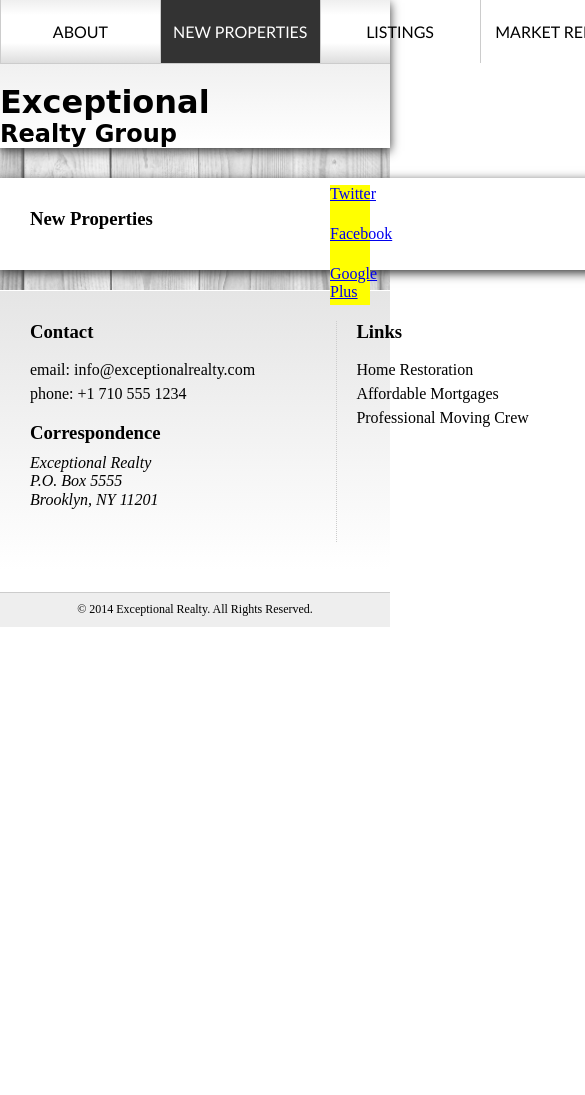
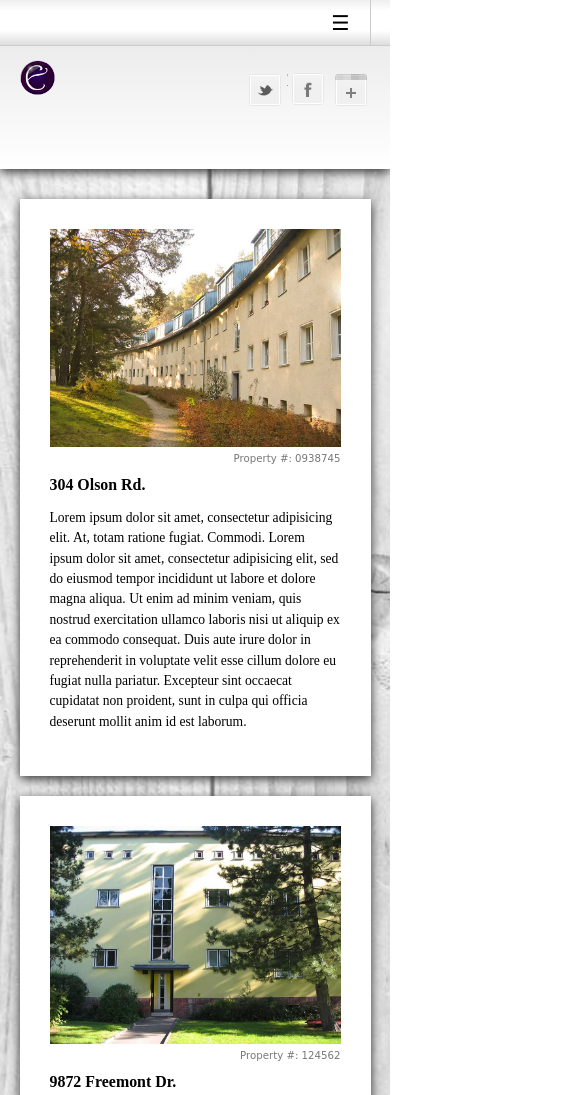
Before and after one commit to Julee117/exceptional-realty, a plain HTML site: page new-properties.html in a window 390 px wide. Shown: the top 1095 px of the page, 585 px wide, since content can reach past the window. Before the commit the page ends 844 px from the top, so only its background shows below. Drawn offline with nearby package versions, Linux system fonts and the light colour scheme; a web font is replaced by a local one.

Commit message:
add responsive layout

```diff
--- /dev/null
+++ b/css/responsive.css
@@ -0,0 +1,98 @@
+@media only screen and (max-width: 1108px) {
+  .wrapper {
+    width: 90%;
+  }
+
+  #social {
+    position: absolute;
+    top: 82px;
+    right: 4%;
+    width: auto;
+  }
+
+  #social a {
+    display: inline-block;
+  }
+}
+
+@media only screen and (max-width: 900px) {
+  body {
+    font-size: 85%;
+  }
+
+  #logo h1 {
+    width: 35px;
+    height: 35px;
+  }
+
+  #logo h2 {
+    font-size: 2.2em;
+  }
+
+  #social {
+    top: 72px;
+  }
+
+  .col-3 p {
+    -moz-column-count: 2;
+    -webkit-column-count: 2;
+    column-count: 2;
+  }
+}
+
+@media only screen and (max-width: 800px) {
+  #navbar nav a {
+    font-size: 0.9em;
+  }
+}
+
+@media only screen and (max-width: 750px) {
+  .col-1, .col-2, .col-3 {
+    width: 100%;
+    margin-left: 0;
+    float: none;
+  }
+
+  .border-right {
+    border: 0;
+  }
+
+  #details div {
+    height: auto;
+    padding-bottom: 20px;
+  }
+
+  .col-3 p {
+    -moz-column-count: 1;
+    -webkit-column-count: 1;
+    column-count: 1;
+  }
+}
+
+@media only screen and (max-width: 700px) {
+  #navbar nav a {
+    display: none;
+  }
+
+  #navbar nav a.menu-icon {
+    display: block;
+    float: right;
+    font-size: 1.5em;
+    padding: 10px 20px;
+    width: auto;
+  }
+
+  #logo {
+    padding: 60px 0 0;
+  }
+
+  #social {
+    top; 60px;
+  }
+}
+
+@media only screen and (max-width: 495px) {
+  #logo h2 {
+    visibility: hidden;
+  }
+}
--- a/css/style.css
+++ b/css/style.css
@@ -3,11 +3,23 @@
 
 /*////////// GLOBAL //////////*/
 
+body {
+  font-size: 100%;
+}
+
 h3 {
   margin: 0 0 10px;
 }
 
-p {
+ul, ol {
+  margin-bottom: 10px;
+}
+
+li {
+  margin-left: 20px;
+}
+
+p, address {
   font-size: 1em; /* 16px, ?pt, 100%, 1em */
   line-height: 1.5em;
 }
@@ -20,6 +32,57 @@ figcaption {
   font: normal 0.75em/1.5em 'Elsie Swash Caps', cursive;
   color: #777;
   text-align: right;
+}
+
+table {
+  margin: 0 0 20px;
+  border-top: 1px solid #ccc;
+  border-left: 1px solid #ccc;
+}
+
+tr:nth-child(even) {
+  background: #efefef;
+}
+
+th, td {
+  padding: 10px;
+  border-right: 1px solid #ccc;
+  border-bottom: 1px solid #ccc;
+}
+
+th {
+  background: #555;
+  color: white;
+}
+
+input, textarea {
+  display: block;
+  width: 100%;
+  padding: 5px;
+  margin-bottom: 5px;
+  box-shadow: 0 3px 5px #ccc;
+  border: 1px solid #ccc;
+}
+
+input[type="submit"] {
+  margin-top: 5px;
+  width: 100px;
+  background: black;
+  color: white;
+  border-radius: 25px;
+  border: 0;
+}
+
+input[type="submit"]:hover {
+  background: #555;
+}
+
+iframe {
+  border: 0;
+  padding: 0;
+  margin: 0;
+  overflow: hidden;
+  height: 403px;
 }
 
 .milk-text {
@@ -111,8 +174,16 @@ img, video, audio, iframe, table, form {
   width: 66%;
 }
 
-.col-3 {
-
+.col-3 p {
+  -moz-column-rule: 1px dotted #ccc;
+  -webkit-column-rule: 1px dotted #ccc;
+  column-rule: 1px dotted #ccc;
+  -moz-column-gap: 1.5em;
+  -webkit-column-gap: 1.5em;
+  column-gap: 1.5em;
+  -moz-column-count: 3;
+  -webkit-column-count: 3;
+  column-count: 3;
 }
 
 [class*="col-"] {
@@ -127,18 +198,36 @@ img, video, audio, iframe, table, form {
 
 #social {
   position: fixed;
-  top: 185px;
+  top: 163px;
   right: 20px;
   width: 40px;
-  z-index: 1;
+  z-index: 2;
 }
 
 #social a {
   display: block;
   width: 40px;
   height: 40px;
-  background: yellow;
+  text-indent: 100%;
+  white-space: nowrap;
+  overflow: hidden;
 }
+
+a.fbook, a.twit, a.gplus {
+  background: url(../images/social-icons.png) no-repeat;
+}
+
+a.fbook { background-position: 0 0; }
+a.fbook:hover { background-position: -40px 0; }
+a.fbook:active { background-position: -80px 0; }
+
+a.twit { background-position: 0 -40px; }
+a.twit:hover { background-position: -40px -40px; }
+a.twit:active { background-position: -80px -40px; }
+
+a.gplus { background-position: 0 -80px; }
+a.gplus:hover { background-position: -40px -80px; }
+a.gplus:active { background-position: -80px -80px; }
 
 /*////////// HEADER //////////*/
 
@@ -191,21 +280,36 @@ header {
   background: linear-gradient(to bottom,  rgba(0,0,0,1) 0%,rgba(71,71,71,1) 28%,rgba(81,81,81,1) 35%,rgba(71,71,71,1) 72%,rgba(43,43,43,1) 87%,rgba(28,28,28,1) 91%,rgba(0,0,0,1) 100%); /* W3C */
 }
 
+#navbar nav a.menu-icon {
+  display: none;
+}
 
 /*////////// LOGO //////////*/
 
 #logo {
-  padding: 84px 0 0;
+  padding: 74px 0 0;
 }
 
 #logo h1 {
-  font-family: 'Clicker Script', cursive;
+  display: inline-block;
+  width: 45px;
+  height: 45px;
+  text-indent: 100%;
+  white-space: nowrap;
+  overflow: hidden;
   margin: 0;
+  background: url(../images/exceptional-logo.png) no-repeat;
+  background-size: 100% 100%;
 }
 
 #logo h2 {
-  font-family: 'Elsie Swash Caps', cursive;
+  display: inline-block;
+  font: 2.5em "Clicker Script", cursive;
   margin: 0;
+  position: relative;
+  top: -9px;
+  left: 5px;
+  color: #303;
 }
 
 /*////////// MAIN SECTIONS //////////*/
@@ -247,5 +351,5 @@ footer {
   font-size: 0.75em;
   padding: 10px;
   background: #eee;
-  border-top: 1px solid #ccc;
+  border-top: 1px solid;
 }
--- a/new-properties.html
+++ b/new-properties.html
@@ -2,39 +2,61 @@
 <html>
   <head>
     <meta charset="utf-8">
+    <meta name="viewport" content="width=device-width, initial-scale=1.0, minimum-scale=1.0, maximum-scale=1.0">
     <title>Exceptional Realty Group - Luxury Homes - New Properties</title>
     <link rel="stylesheet" href="https://cdnjs.cloudflare.com/ajax/libs/normalize/7.0.0/normalize.min.css">
     <link rel="stylesheet" href="css/style.css">
+    <link rel="stylesheet" href="css/responsive.css">
     <script src="https://cdnjs.cloudflare.com/ajax/libs/modernizr/2.8.3/modernizr.min.js">
     </script>
   </head>
   <body>
     <div id="social">
-      <a href="#">Twitter</a>
-      <a href="#">Facebook</a>
-      <a href="#">Google Plus</a>
+      <a class="twit" href="#" title="Twitter">Twitter</a>
+      <a class="fbook" href="#" title="Facebook">Facebook</a>
+      <a class="gplus" href="#" title="Google Plus">Google Plus</a>
     </div>
 
     <div class="white-wood">
       <header class="medium-fade shadow">
         <div class="wrapper">
           <div id="logo">
-            <h1>Exceptional</h1>
-            <h2>Realty Group</h2>
+            <h1>Exceptional Realty Group</h1>
+            <h2>Exceptional Realty Group</h2>
           </div>
         </div><!-- .wrapper -->
         <div id="navbar" class="light-fade">
           <div class="wrapper">
             <nav>
-              <a href="index.html">About</a><a class="selected" href="new-properties.html">New Properties</a><a href="real-estate-listings.html">Listings</a><a href="market-report.html">Market Report</a><a href="contact.html">Contact</a><a href="http://hud.gov" target="_blank">H.U.D.</a>
+              <a href="index.html">About</a><a class="selected" href="new-properties.html">New Properties</a><a href="real-estate-listings.html">Listings</a><a href="market-report.html">Market Report</a><a href="contact.html">Contact</a><a href="http://hud.gov" target="_blank">H.U.D.</a><a class="menu-icon">&#9776;</a>
             </nav>
           </div><!-- .wrapper -->
         </div><!-- #navbar -->
       </header>
 
       <div class="wrapper clearfix">
+
         <section class="col-3 first shadow">
-          <h3>New Properties</h3>
+          <figure>
+            <img src="images/new-1.jpg" alt="304 Olson Rd.">
+             <figcaption>Property #: 0938745</figcaption>
+          </figure>
+          <h3>304 Olson Rd.</h3>
+          <p>Lorem ipsum dolor sit amet, consectetur adipisicing elit. At, totam ratione fugiat. Commodi. Lorem ipsum dolor sit amet, consectetur adipisicing elit, sed do eiusmod
+          tempor incididunt ut labore et dolore magna aliqua. Ut enim ad minim veniam,
+          quis nostrud exercitation ullamco laboris nisi ut aliquip ex ea commodo
+          consequat. Duis aute irure dolor in reprehenderit in voluptate velit esse
+          cillum dolore eu fugiat nulla pariatur. Excepteur sint occaecat cupidatat non
+          proident, sunt in culpa qui officia deserunt mollit anim id est laborum.</p>
+        </section>
+
+        <section class="col-3 first shadow">
+          <figure>
+            <img src="images/new-2.jpg" alt="9872 Freemont Dr.">
+            <figcaption>Property #: 124562</figcaption>
+          </figure>
+          <h3>9872 Freemont Dr.</h3>
+          <p>Lorem ipsum dolor sit amet, consectetur adipisicing elit. At, totam ratione fugiat. Commodi Lorem ipsum dolor sit amet, consectetur adipisicing elit. Repellendus, excepturi, culpa enim nihil temporibus ipsam quos voluptates nesciunt maxime quas dolor porro deleniti non cupiditate placeat sequi expedita harum natus.</p>
         </section>
       </div><!-- .wrapper -->
     </div><!-- .white-wood -->
@@ -76,7 +98,7 @@
     </section>
 
     <footer>
-      &copy; 2014 Exceptional Realty. All Rights Reserved.
+      &copy; 2017 Exceptional Realty. All Rights Reserved.
     </footer>
 
   </body>
```
Also changed, not shown: contact.html (+11 -9 lines), index.html (+11 -11 lines), market-report.html (+9 -7 lines), real-estate-listings.html (+14 -8 lines), images/condo.jpg (added), images/coop.jpg (added), images/exceptional-logo.png (added), images/featured.jpg (added), images/new-1.jpg (added), images/new-2.jpg (added), images/social-icons.png (added), images/townhome.jpg (added).
